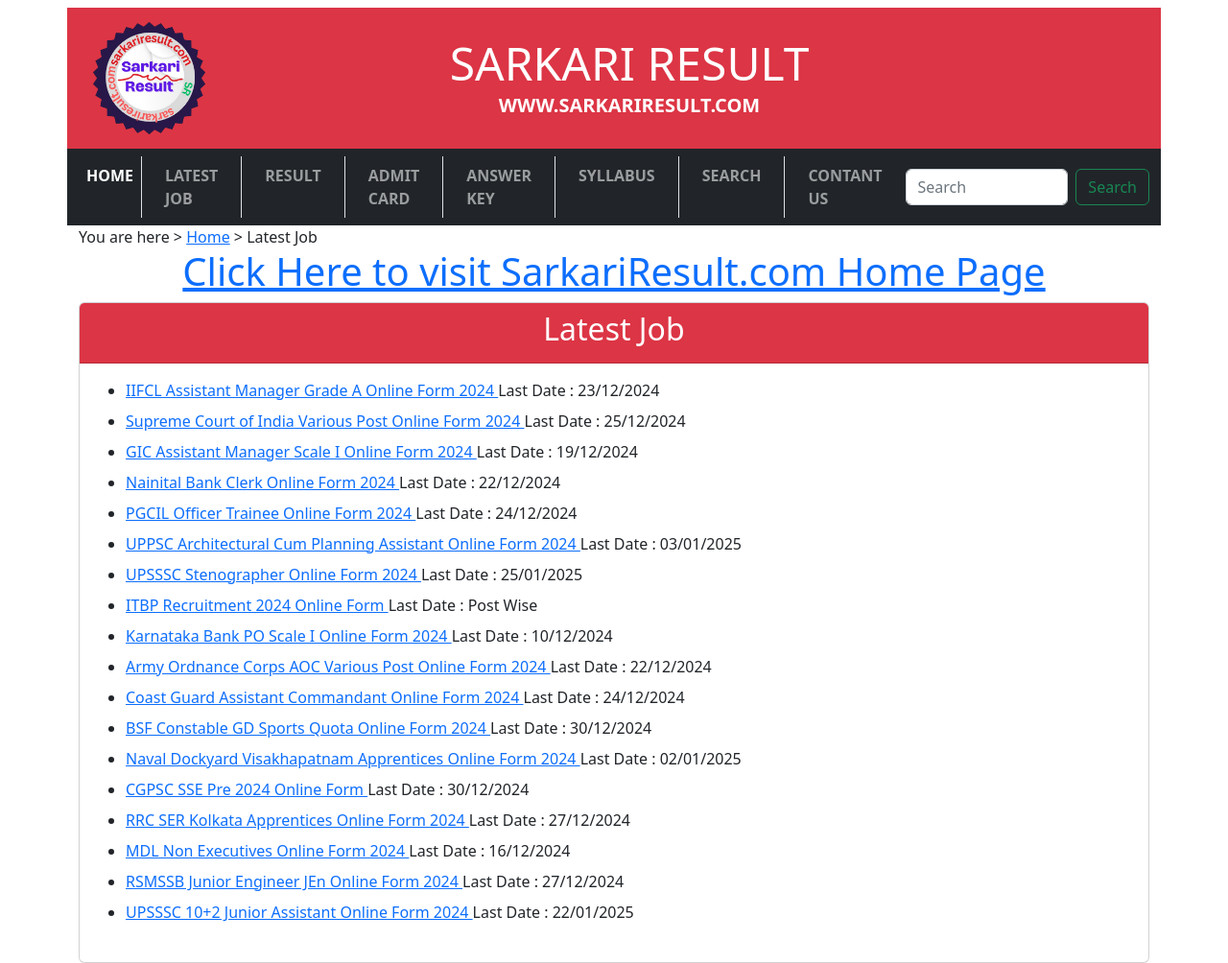
After one commit to yogeshjangir6/sarkari_result, a PHP site: page /sarkari_result/latest_job.php in a window 1280 px wide. The commit adds this page. Shown: the whole page at 96% size. Run offline with PHP 8.4, Linux system fonts and the light colour scheme.

Commit message:
HTML file to PHP and create header & nav separte file and include them

```diff
--- /dev/null
+++ b/header.php
@@ -0,0 +1,11 @@
+<header class="container mt-2">
+  <div class="row bg-danger align-items-center ">
+    <div class="col-3 m-2">
+      <img src="images/sarkari_result_logo.png" class="w-50">
+    </div>
+    <div class="col-6 fw-bold text-center text-white">
+      <div class="text-uppercase display-5 justify-content-center mb-0">sarkari result</div>
+      <div class="text-uppercase fs-5 d-flex justify-content-center mt-0">www.sarkariresult.com</div>
+    </div>
+  </div>
+</header>
--- a/latest_job.html
+++ b/latest_job.php
@@ -16,58 +16,9 @@
 
 <body>
  <!-- Header section  -->
- <header class="container mt-2">
-  <div class="row bg-danger align-items-center ">
-    <div class="col-3 m-2">
-      <img src="images/sarkari_result_logo.png" class="w-50">
-    </div>
-    <div class="col-6 fw-bold text-center text-white">
-      <div class="text-uppercase display-5 justify-content-center mb-0">sarkari result</div>
-      <div class="text-uppercase fs-5 d-flex justify-content-center mt-0">www.sarkariresult.com</div>
-    </div>
-  </div>
-</header>
+ <?php include("header.php"); ?>
  <!-- Navigation Menu -->
- <nav class="navbar navbar-expand-lg navbar-dark bg-dark container">
-  <div class="container-fluid">
-    <button class="navbar-toggler" type="button" data-bs-toggle="collapse" data-bs-target="#navbarTogglerDemo03"
-      aria-controls="navbarTogglerDemo03" aria-expanded="false" aria-label="Toggle navigation">
-      <span class="navbar-toggler-icon"></span>
-    </button>
-    <div class="collapse navbar-collapse" id="navbarTogglerDemo03">
-      <ul class="navbar-nav me-auto mb-2 mb-lg-0 text-uppercase fw-bold">
-        <li class="nav-item">
-          <a class="nav-link active" aria-current="page" href="http://localhost/sarkari_result">Home</a>
-        </li>
-        <li class="nav-item border-start">
-          <a class="nav-link mx-3" href="latest_job.php">Latest Job</a>
-        </li>
-        <li class="nav-item border-start">
-          <a class="nav-link mx-3" href="result.php">Result</a>
-        </li>
-        <li class="nav-item border-start">
-          <a class="nav-link mx-3" href="admit_card.php">Admit Card</a>
-        </li>
-        <li class="nav-item border-start">
-          <a class="nav-link mx-3" href="#">Answer Key</a>
-        </li>
-        <li class="nav-item border-start">
-          <a class="nav-link mx-3" href="#">Syllabus</a>
-        </li>
-        <li class="nav-item border-start">
-          <a class="nav-link mx-3" href="#">Search</a>
-        </li>
-        <li class="nav-item border-start">
-          <a class="nav-link mx-3" href="#">Contant Us</a>
-        </li>
-      </ul>
-      <form class="d-flex" role="search">
-        <input class="form-control me-2" type="search" placeholder="Search" aria-label="Search">
-        <button class="btn btn-outline-success" type="submit">Search</button>
-      </form>
-    </div>
-  </div>
-</nav>
+<?php include("nav.php"); ?>
 <!-- Navigation Menu closed  -->
     <div class="container">
         <span>You are here &gt; <a href="#">Home</a> &gt; Latest Job</span>
--- /dev/null
+++ b/nav.php
@@ -0,0 +1,41 @@
+<nav class="navbar navbar-expand-lg navbar-dark bg-dark container">
+  <div class="container-fluid">
+    <button class="navbar-toggler" type="button" data-bs-toggle="collapse" data-bs-target="#navbarTogglerDemo03"
+      aria-controls="navbarTogglerDemo03" aria-expanded="false" aria-label="Toggle navigation">
+      <span class="navbar-toggler-icon"></span>
+    </button>
+    <div class="collapse navbar-collapse" id="navbarTogglerDemo03">
+      <ul class="navbar-nav me-auto mb-2 mb-lg-0 text-uppercase fw-bold">
+        <li class="nav-item">
+          <a class="nav-link active" aria-current="page" href="http://localhost/sarkari_result">Home</a>
+        </li>
+        <li class="nav-item border-start">
+          <a class="nav-link mx-3" href="#">Latest Job</a>
+        </li>
+        <li class="nav-item border-start">
+          <a class="nav-link mx-3" href="#">Result</a>
+        </li>
+        <li class="nav-item border-start">
+          <a class="nav-link mx-3" href="#">Admit Card</a>
+        </li>
+        <li class="nav-item border-start">
+          <a class="nav-link mx-3" href="#">Answer Key</a>
+        </li>
+        <li class="nav-item border-start">
+          <a class="nav-link mx-3" href="#">Syllabus</a>
+        </li>
+        <li class="nav-item border-start">
+          <a class="nav-link mx-3" href="#">Search</a>
+        </li>
+        <li class="nav-item border-start">
+          <a class="nav-link mx-3" href="#">Contant Us</a>
+        </li>
+      </ul>
+      <!-- Search Form  -->
+      <form class="d-flex" role="search">
+        <input class="form-control me-2" type="search" placeholder="Search" aria-label="Search">
+        <button class="btn btn-outline-success" type="submit">Search</button>
+      </form>
+    </div>
+  </div>
+</nav>
```
Also changed, not shown: index.php (renamed from index.html, +2 -52 lines).
